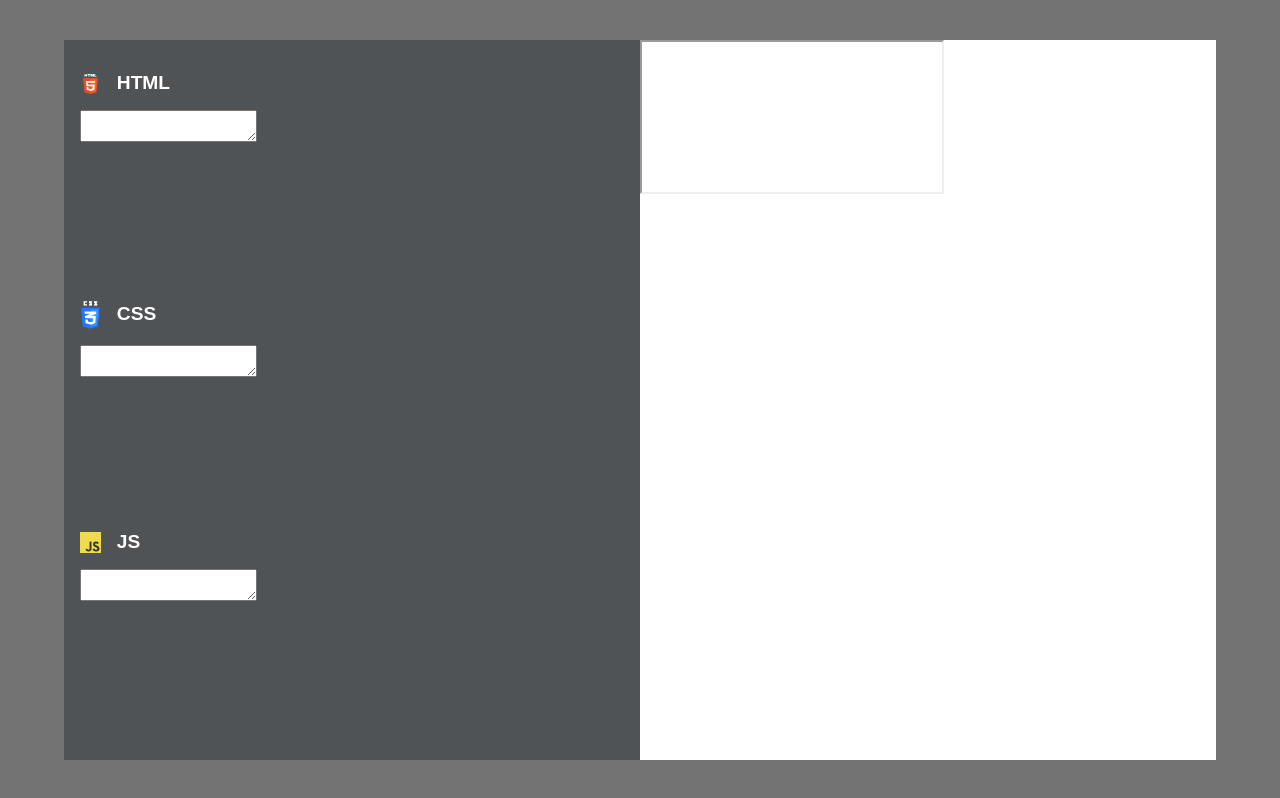
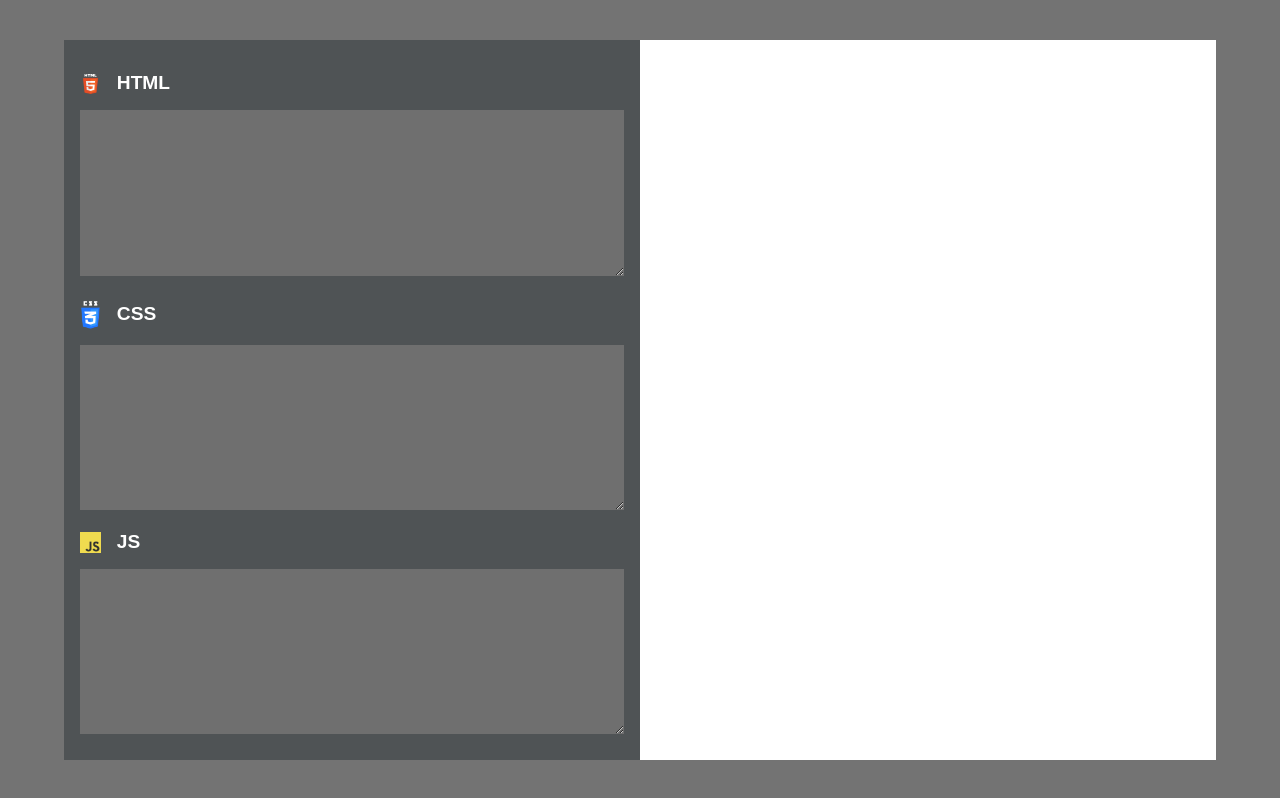
Before and after one commit to CarlosOrellana00/Editor-de-Codigo-HTML-CSS-y-JS-en-Navegador, a plain HTML site: page index.html in a window 1280 px wide. Drawn offline with Linux system fonts and the light colour scheme.

Commit message:
css form

```diff
--- a/style.css
+++ b/style.css
@@ -41,3 +41,39 @@ h1 > img {
   margin-right: 1rem;
   vertical-align: middle;
 }
+
+.code textarea {
+  width: 100%;
+  height: calc(100% - 4rem);
+  background-color: #6f6f6f;
+  color: #fff;
+  border: none;
+  padding: 1rem;
+  font-size: 1.1rem;
+  resize: vertical;
+}
+
+.code textarea::-webkit-scrollbar {
+  width: 10px;
+}
+.code textarea::-webkit-scrollbar-thumb {
+  background-color: #242526;
+  border-radius: 5px;
+}
+
+#result {
+  width: 100%;
+  height: 100%;
+  border: none;
+}
+
+a {
+  background-color: lime;
+  color: #fff;
+  padding: 0 1.2rem;
+  border-radius: .5rem;
+  text-decoration: none;
+  font-size: 2rem;
+  float: right;
+  cursor: pointer;
+}
```
